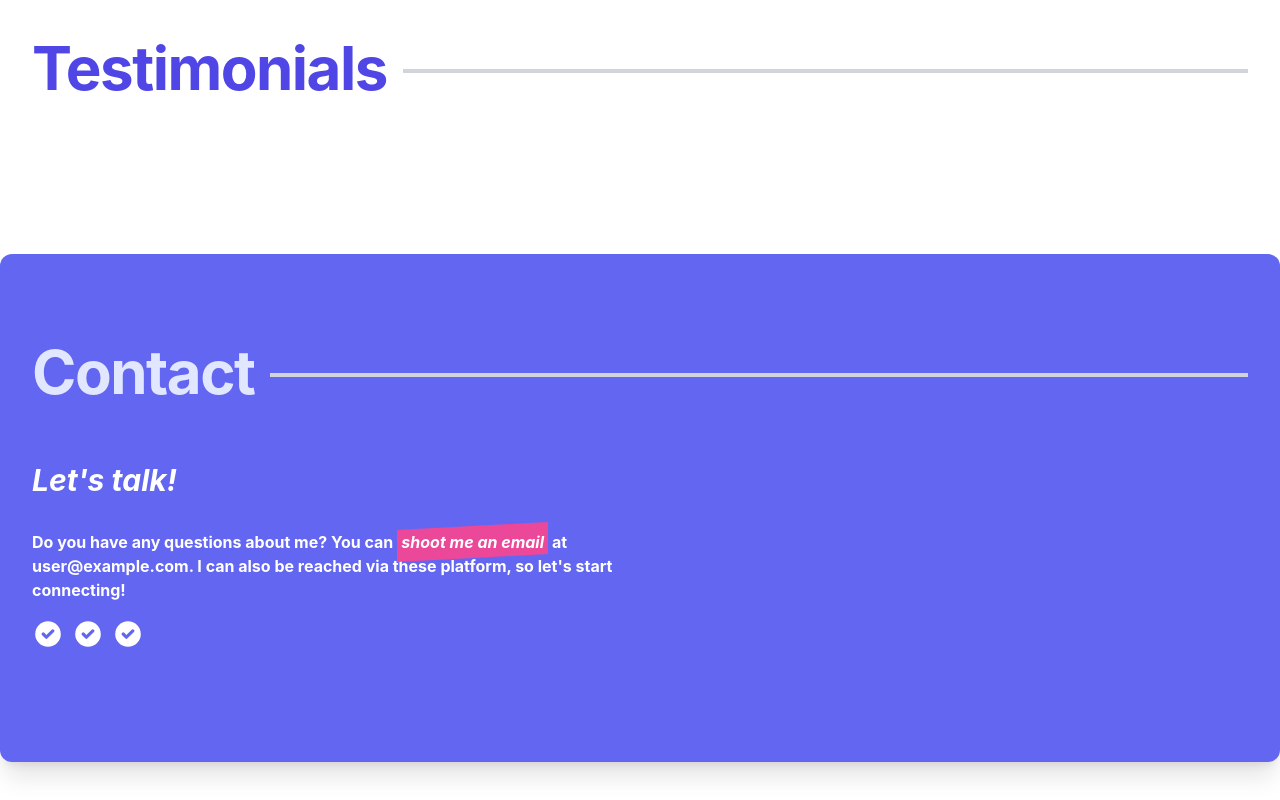
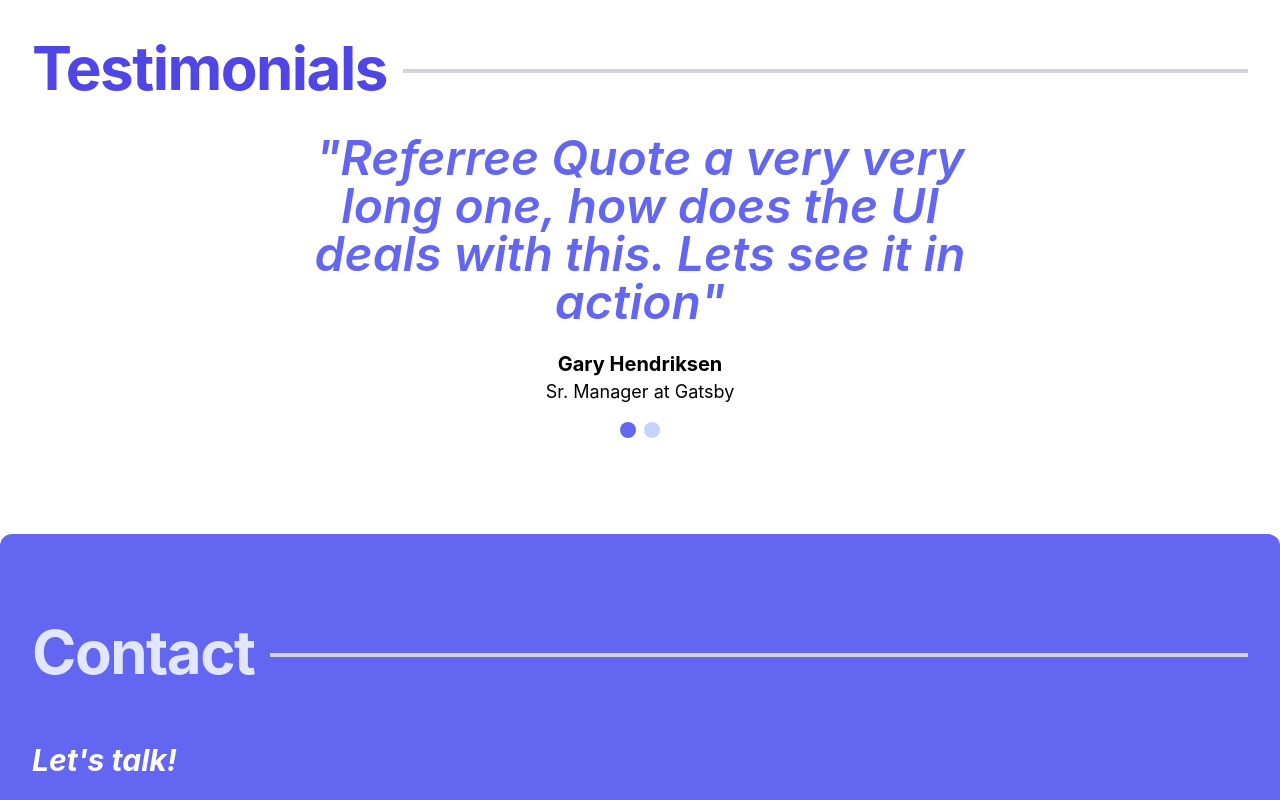
Before and after one commit to khaifahmi99/Serverless-Portfolio, a React (Create React App) app: page / in a window 1280 px wide. Shown: the part 2660-3460 px from the top of the page. Built offline with nearby package versions, Linux system fonts and the light colour scheme.

Commit message:
Completed the Review sectionn

```diff
--- a/src/views/Testimonial/Testimonial.tsx
+++ b/src/views/Testimonial/Testimonial.tsx
@@ -1,12 +1,66 @@
+import React from "react";
 import Title from "../../components/Title";
 
 const Testimonial = (): JSX.Element => {
+
+    // TODO: fetch from JSON
+    const REVIEWS = [
+        {
+            id: '1',
+            quote: 'Referree Quote a very very long one, how does the UI deals with this. Lets see it in action',
+            author: {
+                name: 'Gary Hendriksen',
+                title: 'Sr. Manager',
+                company: 'Gatsby'
+            }
+        },
+        {
+            id: '2',
+            quote: 'A very talented person with great passion!',
+            author: {
+                name: 'Atlas Monagee',
+                title: 'Software Engineer',
+                company: 'Luca Studio'
+            }
+        },
+    ];
+
+    // TODO: check if we can access index 0
+    const [activeReview, setActiveReview] = React.useState(REVIEWS[0]);
+
     return (
         <div className='max-w-7xl mx-auto sm:px-6 lg:px-8 py-8'>
             <Title text='Testimonials' />
 
+            <div className='text-center'>
+                <div className='h-48 flex items-center'>
+                    <h1 className='italic font-semibold text-5xl text-indigo-500 mb-12 mx-auto w-3/5'>
+                        "{activeReview.quote}"
+                    </h1>
+                </div>
+                <h2 className='font-bold text-xl'>
+                    {activeReview.author.name}
+                </h2>
+                <h3 className='text-lg'>
+                    {activeReview.author.title} at {activeReview.author.company}
+                </h3>
+            </div>
+
+            <div className='flex flex-row justify-center space-x-2 pt-4'>
+                {REVIEWS.slice(0, 3).map(review => {
+                    const isActive = review.id === activeReview.id;
+                    const backgroundColor = isActive ? 'bg-indigo-500' : 'bg-indigo-200';
+
+                    return (
+                        <span
+                            className={`${backgroundColor} rounded-full h-4 w-4 hover:bg-indigo-500`}
+                            onClick={() => setActiveReview(review)}
+                        ></span>
+                    )
+                })}
+            </div>
         </div>
-    )
+    );
 }
 
 export default Testimonial;
```
